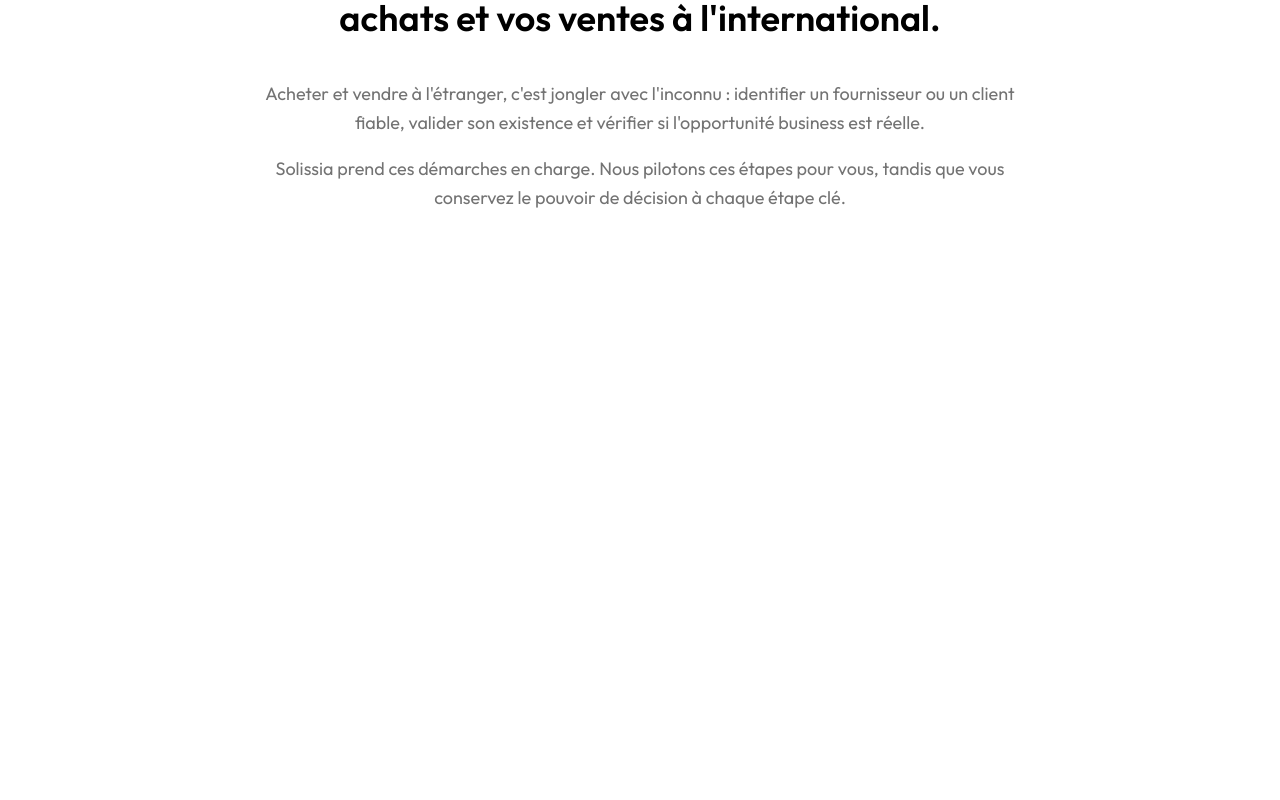
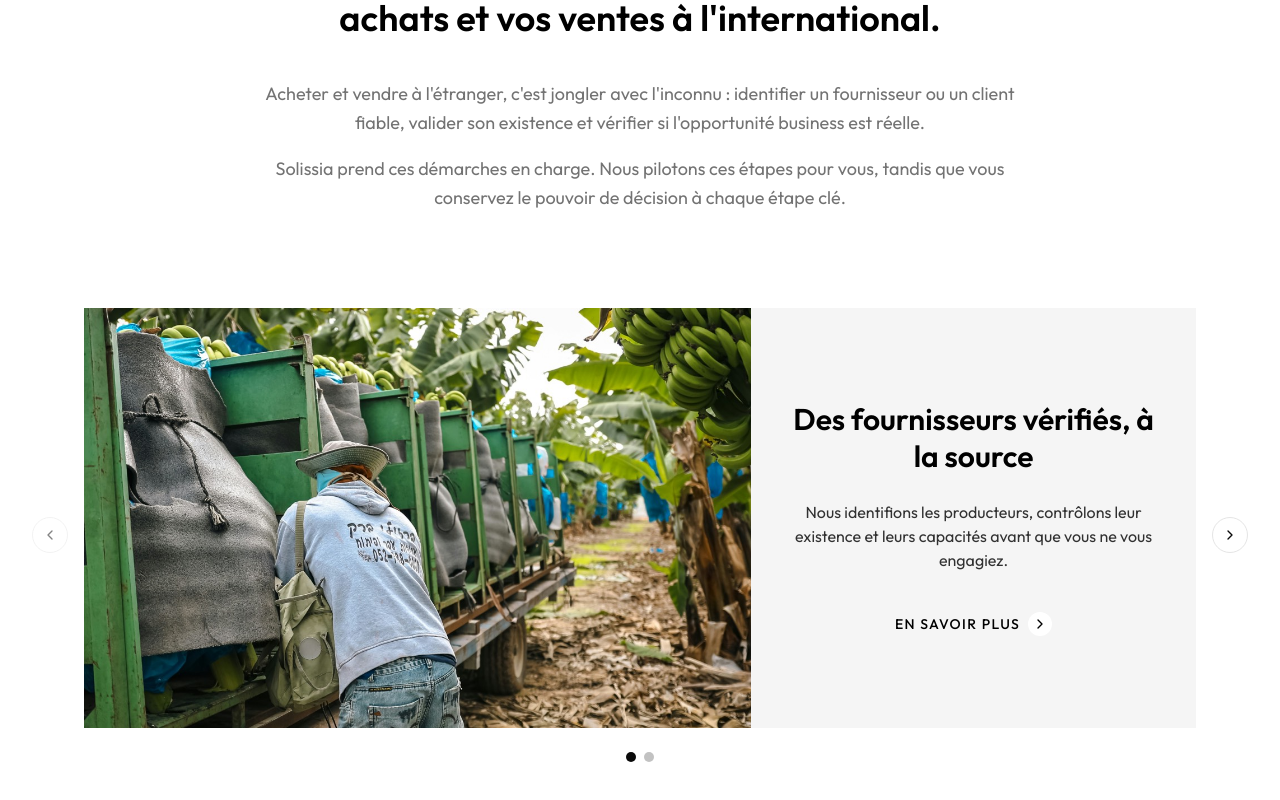
Before and after one commit to jazetjaz01/solissia, a Next.js app: page / in a window 1280 px wide. Shown: the part 662-1462 px from the top of the page. Before the commit the page ends 922 px from the top, so only its background shows below. Built offline with nearby package versions, Linux system fonts and the light colour scheme.

Commit message:
update navbar

```diff
--- a/app/page.tsx
+++ b/app/page.tsx
@@ -1,4 +1,5 @@
 import Image from "next/image";
+import { HomeSlider } from "@/components/home-slider";
 
 export default function Home() {
   return (
@@ -13,13 +14,13 @@ export default function Home() {
           className="object-cover"
         />
         <div className="absolute inset-0 bg-black/40" />
-        <div className="relative mx-auto flex h-full max-w-(--breakpoint-xl) items-center justify-center px-4 sm:px-6 lg:px-8">
+        <div className="relative mx-auto flex h-full max-w-(--breakpoint-2xl) items-center justify-center px-4 sm:px-6 lg:px-8">
           <h1 className="max-w-3xl text-center text-3xl font-semibold leading-tight text-white sm:text-5xl">
             Votre intermédiaire import-export, du fournisseur à la livraison
           </h1>
         </div>
       </section>
-      <section className="mx-auto max-w-(--breakpoint-xl) px-4 py-12 sm:px-6 lg:px-8">
+      <section className="mx-auto max-w-(--breakpoint-2xl) px-4 py-12 sm:px-6 lg:px-8">
         <p className="mx-auto max-w-3xl text-center text-xl leading-relaxed text-black sm:text-4xl font-semibold ">
           Solissia recherche, négocie et sécurise vos achats et vos ventes à
           l&apos;international.
@@ -38,6 +39,7 @@ export default function Home() {
           </p>
         </div>
       </section>
+      <HomeSlider />
     </main>
   );
 }
--- /dev/null
+++ b/components/home-slider.tsx
@@ -0,0 +1,135 @@
+"use client";
+
+import Image from "next/image";
+import Link from "next/link";
+import { useState } from "react";
+import { ChevronLeft, ChevronRight } from "lucide-react";
+import { cn } from "@/lib/utils";
+import { Button } from "@/components/ui/button";
+
+const slides = [
+  {
+    image: "/images/home/slide1.jpg",
+    title: "Des fournisseurs vérifiés, à la source",
+    text: "Nous identifions les producteurs, contrôlons leur existence et leurs capacités avant que vous ne vous engagiez.",
+    href: "#",
+    panelClassName: "bg-muted",
+    imageFirst: true,
+  },
+  {
+    image: "/images/home/slide2.jpg",
+    title: "De la récolte à votre entrepôt",
+    text: "Négociation, contrôle qualité et suivi logistique : nous pilotons chaque étape jusqu'à la livraison.",
+    href: "#",
+    panelClassName: "bg-amber-100",
+    imageFirst: false,
+  },
+];
+
+export const HomeSlider = () => {
+  const [current, setCurrent] = useState(0);
+  const isFirst = current === 0;
+  const isLast = current === slides.length - 1;
+
+  return (
+    <section
+      aria-roledescription="carousel"
+      aria-label="Nos services"
+      className="mx-auto flex max-w-(--breakpoint-2xl) items-center gap-4 px-4 py-12 sm:px-6 lg:px-8"
+    >
+      <Button
+        variant="outline"
+        size="icon-lg"
+        className="hidden rounded-full md:inline-flex"
+        onClick={() => setCurrent(current - 1)}
+        disabled={isFirst}
+        aria-label="Diapositive précédente"
+      >
+        <ChevronLeft />
+      </Button>
+
+      <div className="min-w-0 flex-1">
+        <div className="overflow-hidden">
+          <div
+            className="flex transition-transform duration-500 ease-in-out"
+            style={{ transform: `translateX(-${current * 100}%)` }}
+          >
+            {slides.map((slide, index) => (
+              <div
+                key={slide.image}
+                role="group"
+                aria-roledescription="slide"
+                aria-label={`${index + 1} sur ${slides.length}`}
+                aria-hidden={index !== current}
+                inert={index !== current}
+                className="grid w-full shrink-0 md:h-[420px] md:grid-cols-[3fr_2fr]"
+              >
+                <div
+                  className={cn(
+                    "relative h-56 sm:h-72 md:h-full",
+                    !slide.imageFirst && "md:order-last",
+                  )}
+                >
+                  <Image
+                    src={slide.image}
+                    alt=""
+                    fill
+                    sizes="(min-width: 768px) 60vw, 100vw"
+                    className="object-cover"
+                  />
+                </div>
+                <div
+                  className={cn(
+                    "flex flex-col items-center justify-center gap-6 p-8 text-center",
+                    slide.panelClassName,
+                  )}
+                >
+                  <h2 className="text-2xl font-semibold leading-tight text-black sm:text-3xl">
+                    {slide.title}
+                  </h2>
+                  <p className="max-w-sm text-black/80">{slide.text}</p>
+                  <Link
+                    href={slide.href}
+                    className="mt-4 inline-flex items-center gap-2 text-sm font-medium uppercase tracking-widest text-black"
+                  >
+                    En savoir plus
+                    <span className="flex size-6 items-center justify-center rounded-full bg-white">
+                      <ChevronRight className="size-4" />
+                    </span>
+                  </Link>
+                </div>
+              </div>
+            ))}
+          </div>
+        </div>
+
+        <div className="mt-6 flex justify-center gap-2">
+          {slides.map((slide, index) => (
+            <button
+              key={slide.image}
+              type="button"
+              onClick={() => setCurrent(index)}
+              aria-label={`Aller à la diapositive ${index + 1}`}
+              aria-current={index === current}
+              className={cn(
+                "size-2.5 rounded-full transition-colors",
+                index === current ? "bg-foreground" : "bg-foreground/25",
+              )}
+            />
+          ))}
+        </div>
+      </div>
+
+      <Button
+        variant="outline"
+        size="icon-lg"
+        className="hidden rounded-full md:inline-flex"
+        onClick={() => setCurrent(current + 1)}
+        disabled={isLast}
+        aria-label="Diapositive suivante"
+      >
+        <ChevronRight />
+      </Button>
+    </section>
+  );
+};
--- a/components/navbar.tsx
+++ b/components/navbar.tsx
@@ -6,7 +6,7 @@ import { NavigationSheet } from "@/components/navigation-sheet";
 const Navbar = () => {
   return (
     <nav className="h-16 border-b bg-background">
-      <div className="mx-auto flex h-full max-w-(--breakpoint-xl) items-center justify-between px-4 sm:px-6 lg:px-8">
+      <div className="mx-auto flex h-full max-w-(--breakpoint-2xl) items-center justify-between px-4 sm:px-6 lg:px-8">
         <Logo />
 
         {/* Desktop Menu */}
```
Also changed, not shown: public/images/home/slide1.jpg (added), public/images/home/slide2.jpg (added).
